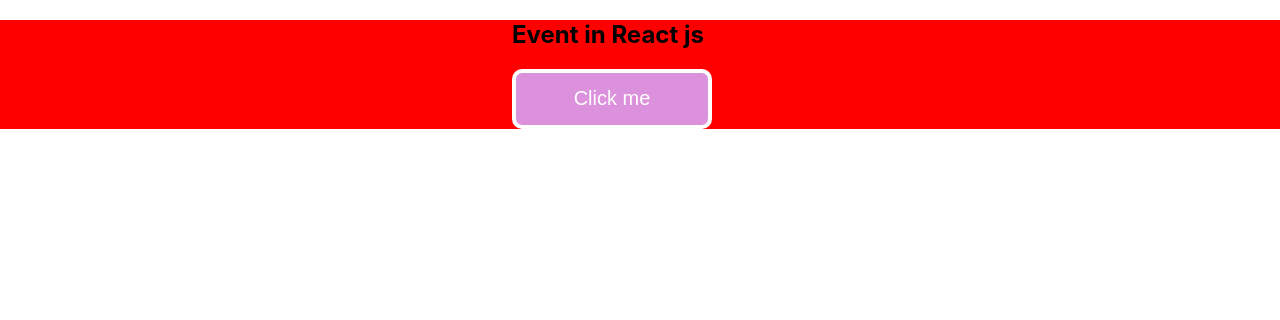
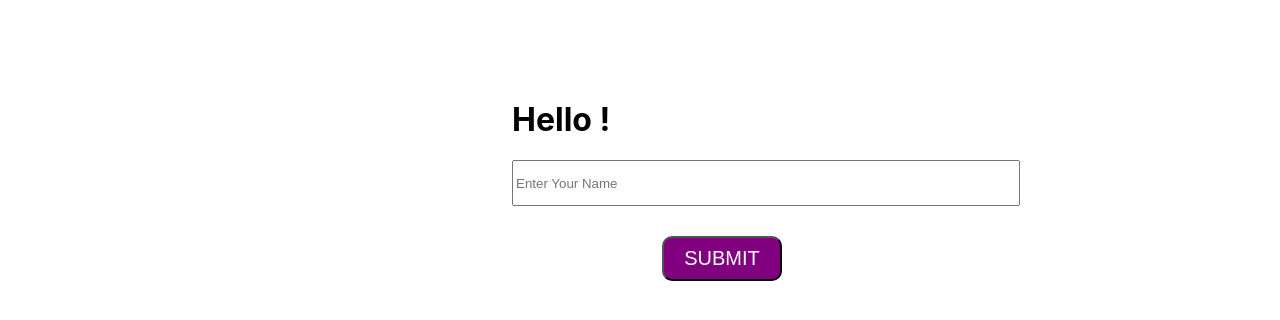
Before and after one commit to Nandaniyadav/Learn-React, a React (Create React App) app: page / in a window 1280 px wide. Shown: the top 320 px of the page. Built offline with nearby package versions, Linux system fonts and the light colour scheme.

Commit message:
Forms in React JS

```diff
--- a/src/App.js
+++ b/src/App.js
@@ -325,11 +325,22 @@
 //////////////////////////////////////////////
 //For Event.jsx
 
+// import React from "react";
+// import Event from "./By Thapa/Event";
+// const App = () =>{
+//     return(
+//         <Event/>
+//     )
+// }
+// export default App
+
+/////////////////////////////////////////////////////////////////
+// For Form.js
 import React from "react";
-import Event from "./By Thapa/Event";
+import Form from "./By Thapa/Form";
 const App = () =>{
     return(
-        <Event/>
+        <Form/>
     )
 }
 export default App
--- /dev/null
+++ b/src/By Thapa/Form.js
@@ -0,0 +1,31 @@
+import React, { useState } from "react";
+const Form = () => {
+  const [name, setName] = useState();
+  const [data, setData] = useState();
+
+  const getData = (e) => {
+    console.log(e.target.value);
+    setName(e.target.value);
+  };
+
+  const handledata = (e) => {
+    setData(name);
+  };
+  return (
+    <div style={{ marginLeft: "40%", marginTop: "100px" }}>
+      <h1>Hello ! {data}</h1>
+      <input
+        type="text"
+        className="inptfrm"
+        placeholder="Enter Your Name"
+        defaultValue=""
+        onChange={getData}
+      />
+      <br />
+      <button type="submit" className="formbtn" onClick={handledata}>
+        SUBMIT
+      </button>
+    </div>
+  );
+};
+export default Form;
--- a/src/index.css
+++ b/src/index.css
@@ -36,9 +36,9 @@ code {
   border-radius: 20px;
 }*/
 
+
 /* style for Event.jsx */
-
-.btn{
+/* .btn{
   margin-left: 40%;
   height: 60px;
   width: 200px;
@@ -49,4 +49,20 @@ code {
   font-size: 20px;
   cursor: pointer;
 
+} */
+
+/* style by Form.js */
+.inptfrm{
+  height: 40px;
+  width: 500px;
 }
+.formbtn{
+  height: 45px;
+  width: 120px;
+  margin-top: 30px;
+  margin-left: 150px;
+  background-color: purple;
+  border-radius: 10px;
+  color: white;
+  font-size: 20px;
+}
```
